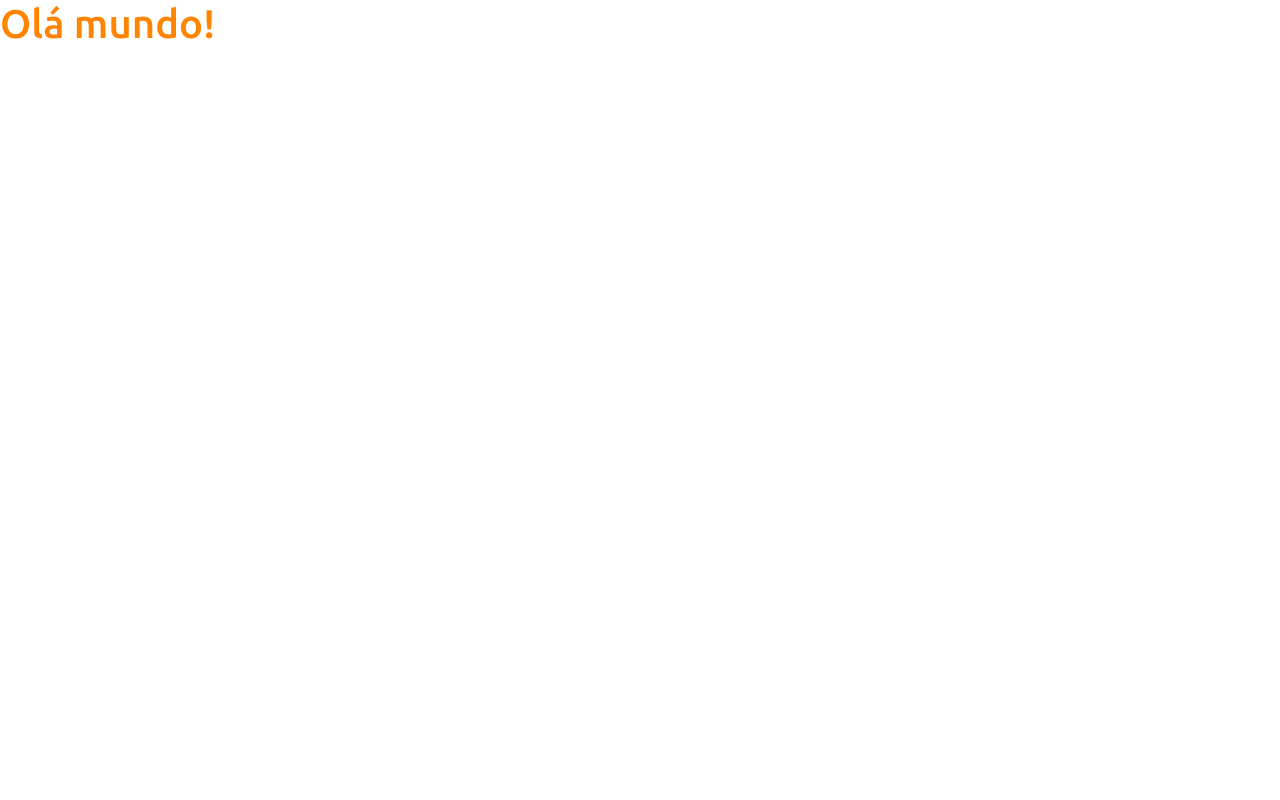
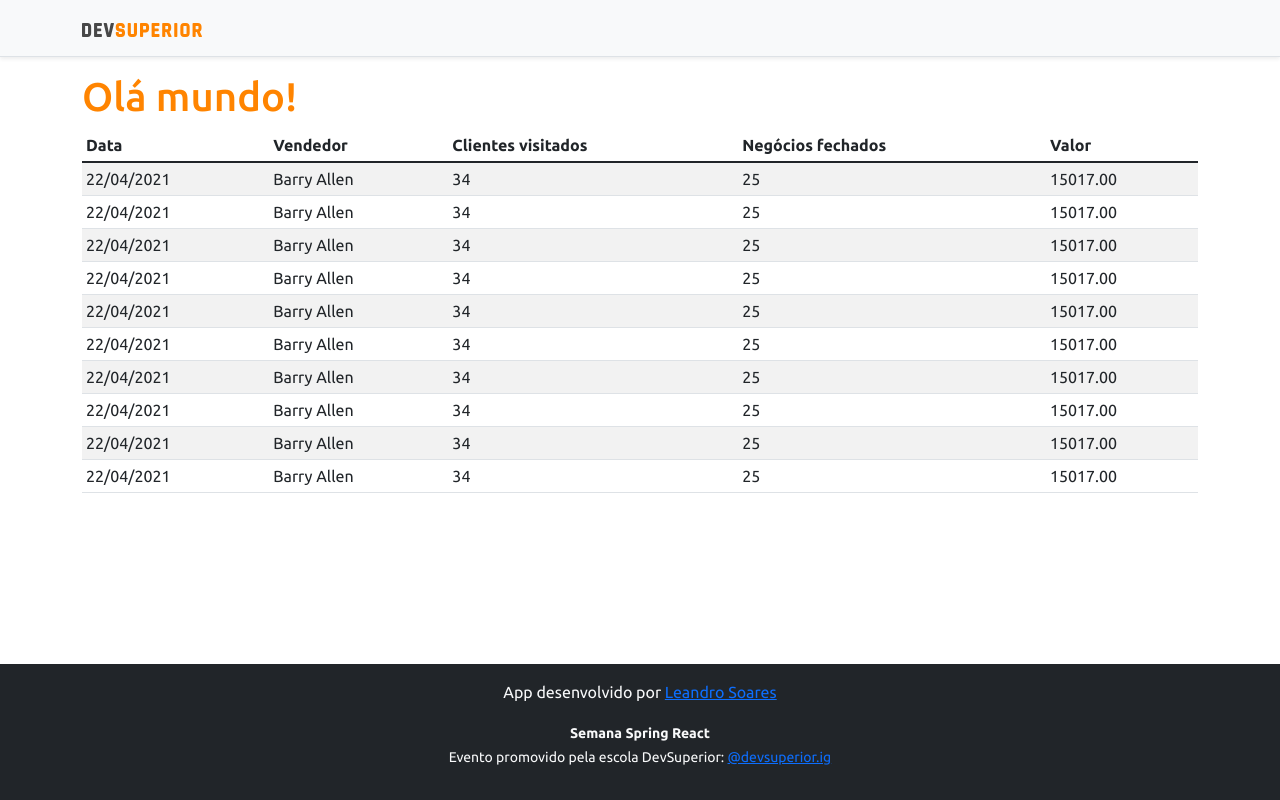
Before and after one commit to SoaresLeandro/projeto-sds3, a React (Create React App) app in the folder frontend/: page / in a window 1280 px wide. Built offline with nearby package versions, Linux system fonts and the light colour scheme.

Commit message:
Basic static components

```diff
--- a/frontend/src/App.tsx
+++ b/frontend/src/App.tsx
@@ -1,11 +1,19 @@
+import DataTable from 'components/DataTable';
+import Footer from 'components/Footer';
+import NavBar from 'components/NavBar';
 import React from 'react';
 
 function App() {
-  return (
-    <div className="App">
-      <h1 className="text-primary">Olá mundo!</h1>
-    </div>
-  );
+    return (
+        <>
+            <NavBar></NavBar>
+            <div className="App container">
+                <h1 className="text-primary">Olá mundo!</h1>
+                <DataTable></DataTable>
+            </div>
+            <Footer></Footer>
+        </>
+    );
 }
 
 export default App;
--- /dev/null
+++ b/frontend/src/components/DataTable/index.tsx
@@ -0,0 +1,93 @@
+import React from 'react';
+
+function DataTable() {
+    return (
+        <div className="table-responsive">
+            <table className="table table-striped table-sm">
+                <thead>
+                    <tr>
+                        <th>Data</th>
+                        <th>Vendedor</th>
+                        <th>Clientes visitados</th>
+                        <th>Negócios fechados</th>
+                        <th>Valor</th>
+                    </tr>
+                </thead>
+                <tbody>
+                    <tr>
+                        <td>22/04/2021</td>
+                        <td>Barry Allen</td>
+                        <td>34</td>
+                        <td>25</td>
+                        <td>15017.00</td>
+                    </tr>
+                    <tr>
+                        <td>22/04/2021</td>
+                        <td>Barry Allen</td>
+                        <td>34</td>
+                        <td>25</td>
+                        <td>15017.00</td>
+                    </tr>
+                    <tr>
+                        <td>22/04/2021</td>
+                        <td>Barry Allen</td>
+                        <td>34</td>
+                        <td>25</td>
+                        <td>15017.00</td>
+                    </tr>
+                    <tr>
+                        <td>22/04/2021</td>
+                        <td>Barry Allen</td>
+                        <td>34</td>
+                        <td>25</td>
+                        <td>15017.00</td>
+                    </tr>
+                    <tr>
+                        <td>22/04/2021</td>
+                        <td>Barry Allen</td>
+                        <td>34</td>
+                        <td>25</td>
+                        <td>15017.00</td>
+                    </tr>
+                    <tr>
+                        <td>22/04/2021</td>
+                        <td>Barry Allen</td>
+                        <td>34</td>
+                        <td>25</td>
+                        <td>15017.00</td>
+                    </tr>
+                    <tr>
+                        <td>22/04/2021</td>
+                        <td>Barry Allen</td>
+                        <td>34</td>
+                        <td>25</td>
+                        <td>15017.00</td>
+                    </tr>
+                    <tr>
+                        <td>22/04/2021</td>
+                        <td>Barry Allen</td>
+                        <td>34</td>
+                        <td>25</td>
+                        <td>15017.00</td>
+                    </tr>
+                    <tr>
+                        <td>22/04/2021</td>
+                        <td>Barry Allen</td>
+                        <td>34</td>
+                        <td>25</td>
+                        <td>15017.00</td>
+                    </tr>
+                    <tr>
+                        <td>22/04/2021</td>
+                        <td>Barry Allen</td>
+                        <td>34</td>
+                        <td>25</td>
+                        <td>15017.00</td>
+                    </tr>
+                </tbody>
+            </table>
+        </div>
+    );
+}
+
+export default DataTable;
--- /dev/null
+++ b/frontend/src/components/Footer/index.tsx
@@ -0,0 +1,15 @@
+import React from 'react';
+
+function Footer() {
+    return (
+        <footer className="footer mt-auto py-3 bg-dark">
+            <div className="container">
+                <p className="text-light">App desenvolvido por <a href="https://github.com/SoaresLeandro" target="_blank" rel="noreferrer">Leandro Soares</a></p>
+                <p className="text-light"><small><strong>Semana Spring React</strong><br />
+                    Evento promovido pela escola DevSuperior: <a href="https://instagram.com/devsuperior.ig" target="_blank" rel="noreferrer">@devsuperior.ig</a></small></p>
+            </div>
+        </footer>
+    );
+}
+
+export default Footer;
--- /dev/null
+++ b/frontend/src/components/NavBar/index.tsx
@@ -0,0 +1,16 @@
+import React from 'react';
+import ImgDsDark from 'assets/img/ds-dark.svg';
+
+const NavBar = () => {
+    return (
+        <div className="d-flex flex-column flex-md-row align-items-center p-3 px-md-4 mb-3 bg-light border-bottom shadow-sm">
+            <div className="container">
+                <nav className="my-2 my-md-0 mr-md-3">
+                    <img src={ImgDsDark} alt="DevSuperior" width="120" />
+                </nav>
+            </div>
+        </div>
+    );
+}
+
+export default NavBar;
```
Also changed, not shown: frontend/src/assets/img/ds-dark.svg (added).
